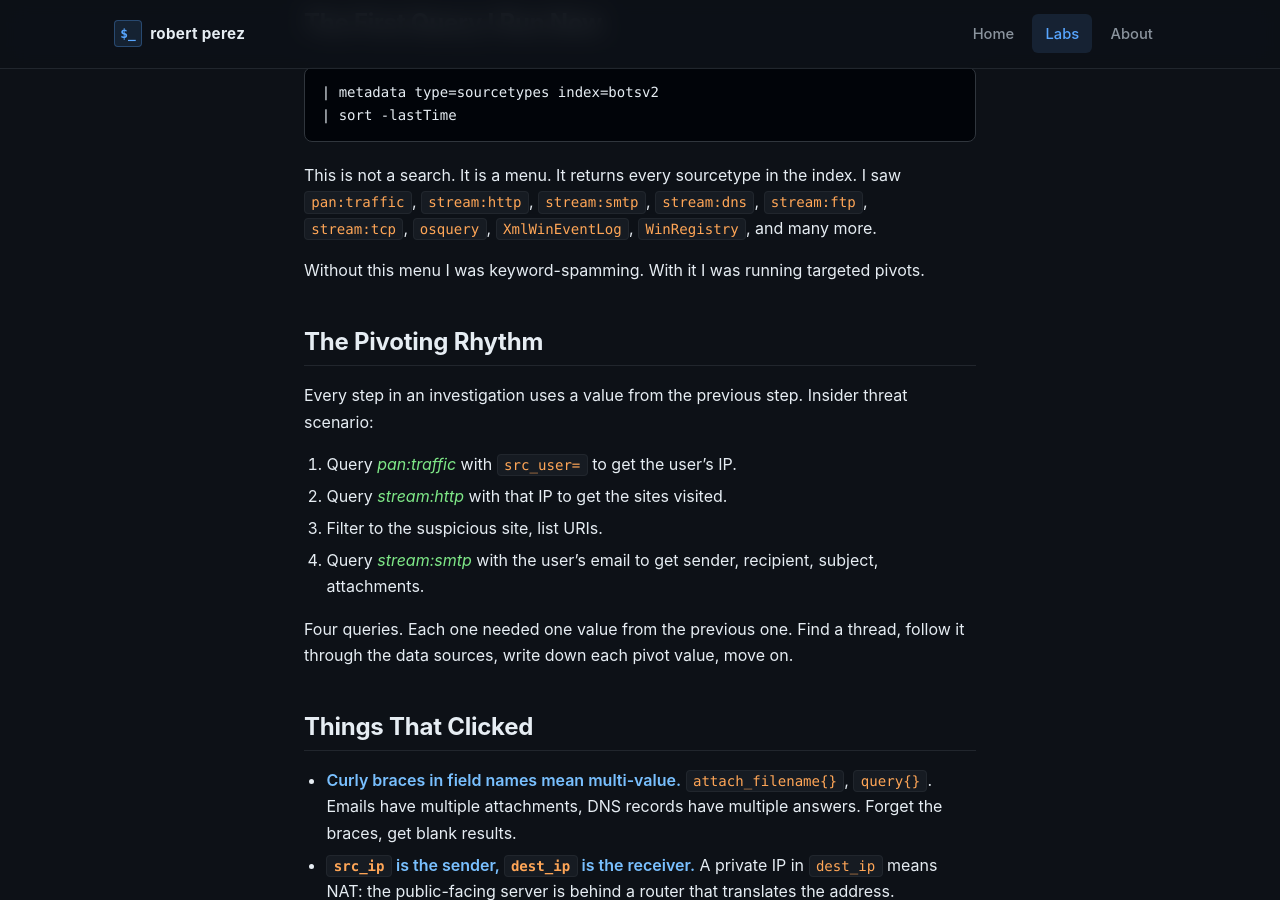
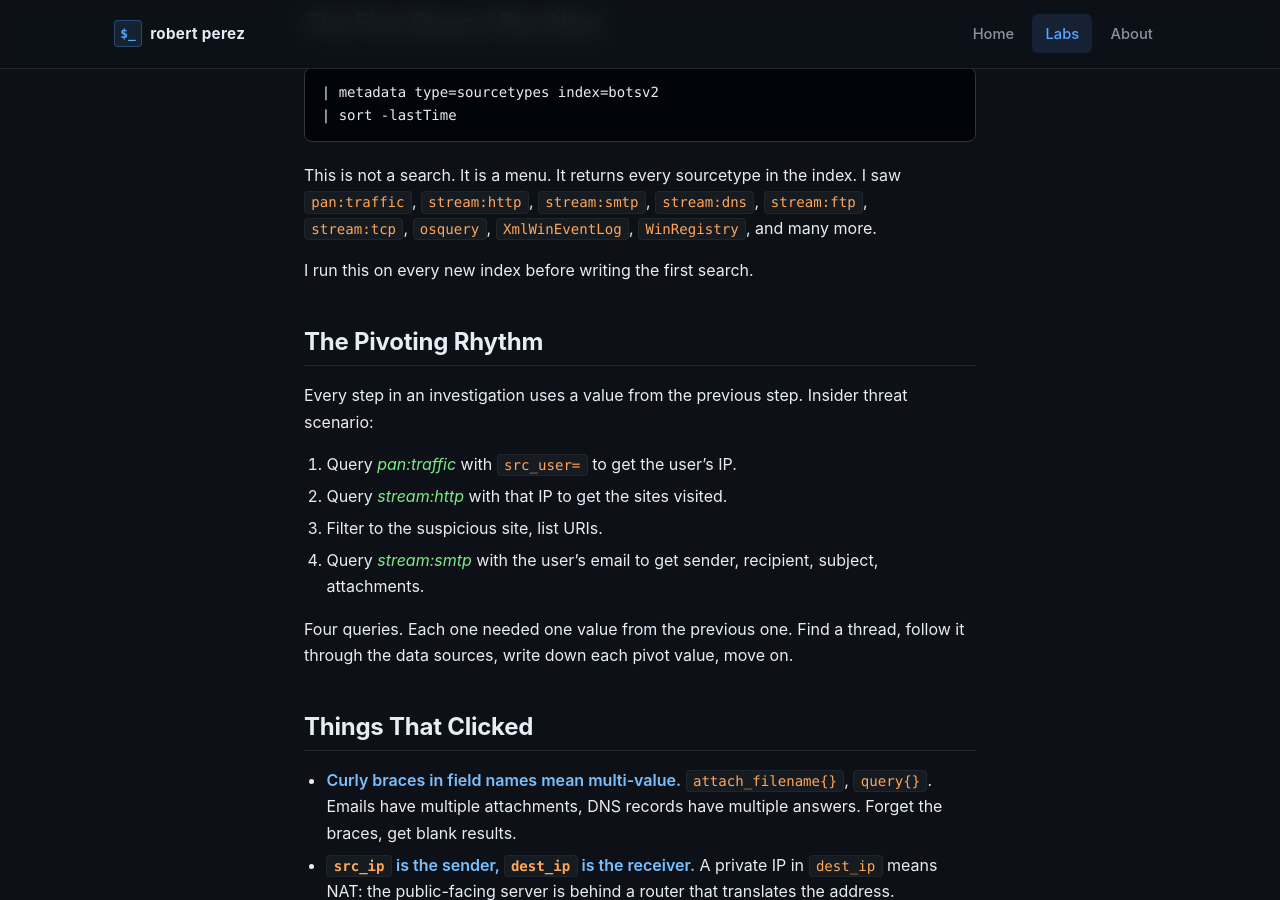
Before and after one commit to barrytd/barrytd.github.io, a Jekyll site: the page built from _labs/splunk-2.md, in a window 1280 px wide and 900 px high, scrolled down 1314 px. Built offline with Jekyll 4.4.1, drawn with Linux system fonts in a browser that asks for light colours.

Commit message:
replace before/after framing with the actual practical tip
Co-Authored-By: Claude Opus 4.7 (1M context) <noreply@anthropic.com>

```diff
--- a/_labs/splunk-2.md
+++ b/_labs/splunk-2.md
@@ -41,7 +41,7 @@ Reads as: look at HTTP records in the botsv2 index, group by source IP and count
 
 This is not a search. It is a menu. It returns every sourcetype in the index. I saw `pan:traffic`, `stream:http`, `stream:smtp`, `stream:dns`, `stream:ftp`, `stream:tcp`, `osquery`, `XmlWinEventLog`, `WinRegistry`, and many more.
 
-Without this menu I was keyword-spamming. With it I was running targeted pivots.
+I run this on every new index before writing the first search.
 
 ## The Pivoting Rhythm
 
```
